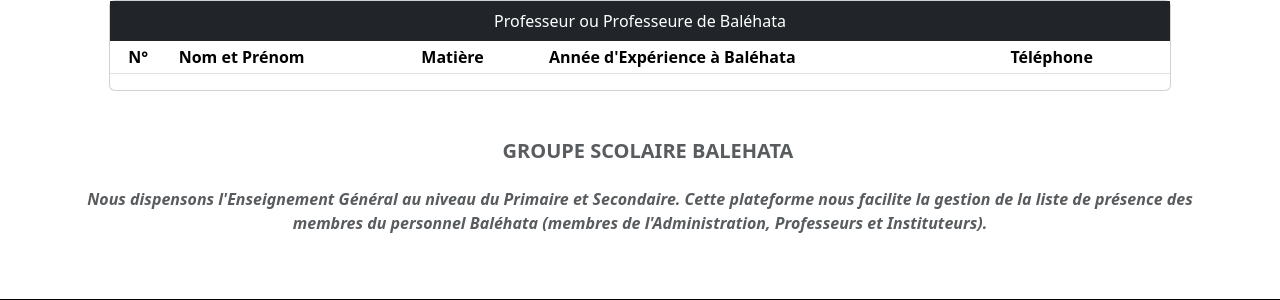
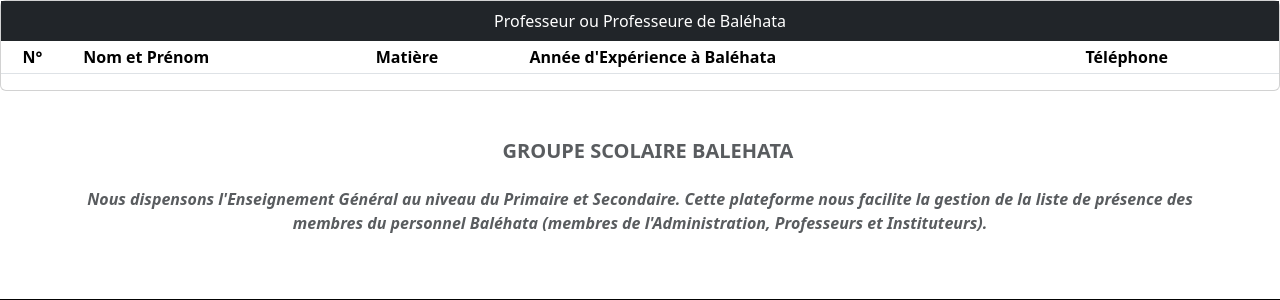
Before and after one commit to GATTA-BI/plateforme-balehata, a Django app: page /prof/ in a window 1280 px wide. Shown: the part 96-396 px from the top of the page. Run offline with Django 4.2, Linux system fonts and the light colour scheme; data that the repository does not hold is empty.

Commit message:
hello word

```diff
--- a/emarge/models.py
+++ b/emarge/models.py
@@ -17,6 +17,7 @@
              ('EPS', 'EPS'),
              ('PRIMAIRE', 'PRIMAIRE'),
              ('Educateur','Educateur'),
+             ('Directeur','Directeur'),
              ('Caissière', 'Caissière'),
              ('Stagiaire', 'Stagiaire'),
              ('Gardiennage', 'Gardiennage'))
--- a/emmargement/settings.py
+++ b/emmargement/settings.py
@@ -25,7 +25,7 @@
 # SECURITY WARNING: don't run with debug turned on in production!
 DEBUG = True
 
-ALLOWED_HOSTS = ['*']
+ALLOWED_HOSTS = []
 
 
 # Application definition
--- a/templates/administrations/admin_emarg.html
+++ b/templates/administrations/admin_emarg.html
@@ -2,6 +2,7 @@
 {% extends 'menu.html' %}
 
 {% block contenu %}
+
 <br>
 <h5 class="text-center">Employé :<a href="/administ/ajouter/" class="btn btn-outline-success  mb-2 me-2 my-2 my-sm-0">
     <svg xmlns="http://www.w3.org/2000/svg" width="19" height="19" fill="currentColor" class="bi bi-plus-square" viewBox="0 0 16 16">
@@ -14,10 +15,10 @@
         <path d="M10.97 4.97a.75.75 0 0 1 1.071 1.05l-3.992 4.99a.75.75 0 0 1-1.08.02L4.324 8.384a.75.75 0 1 1 1.06-1.06l2.094 2.093 3.473-4.425a.235.235 0 0 1 .02-.022z"/>
       </svg> Emarger</a>
     <div class="row">
-        <div class="col-md-10 mx-auto">
+        <div class="col-md-12 mx-auto">
             <br>
             <div class="card card ">
-                <span class="d-block p-2 bg-dark text-white text-center">Liste des employés du Groupe Scolaire Baléhata </span>
+                <span class="d-block p-2  bg-dark text-white text-center">Liste des employés du Groupe Scolaire Baléhata </span>
                 <table class="table table-sm" style="background-color: rgb(252, 230, 139)">
                     <tr>
                         <th></th>
--- a/templates/instituteurs/institu_emarg.html
+++ b/templates/instituteurs/institu_emarg.html
@@ -2,7 +2,7 @@
 
 {% block contenu %}
 <div class="row">
-    <div class="col-md-10 mx-auto">
+    <div class="col-md-12 mx-auto">
         <div class="card card">
             <span class="d-block p-2 bg-dark text-white text-center">Instituteurs ou Institutrices de Baléhata</span>
             <table class="table table-sm" style="background-color: rgb(252, 230, 139)">
--- a/templates/professeurs/prof_emarg.html
+++ b/templates/professeurs/prof_emarg.html
@@ -2,7 +2,7 @@
 
 {% block contenu %}
 <div class="row">
-    <div class="col-md-10 mx-auto">
+    <div class="col-md-12 mx-auto">
         <div class="card card">
             <span class="d-block p-2 bg-dark text-white text-center">Professeur ou Professeure de Baléhata</span>
             <table class="table table-sm" style="background-color: rgb(252, 230, 139)">
```
Also changed, not shown: db.sqlite3, emarge/migrations/0005_alter_emarge_fonction.py (added).
